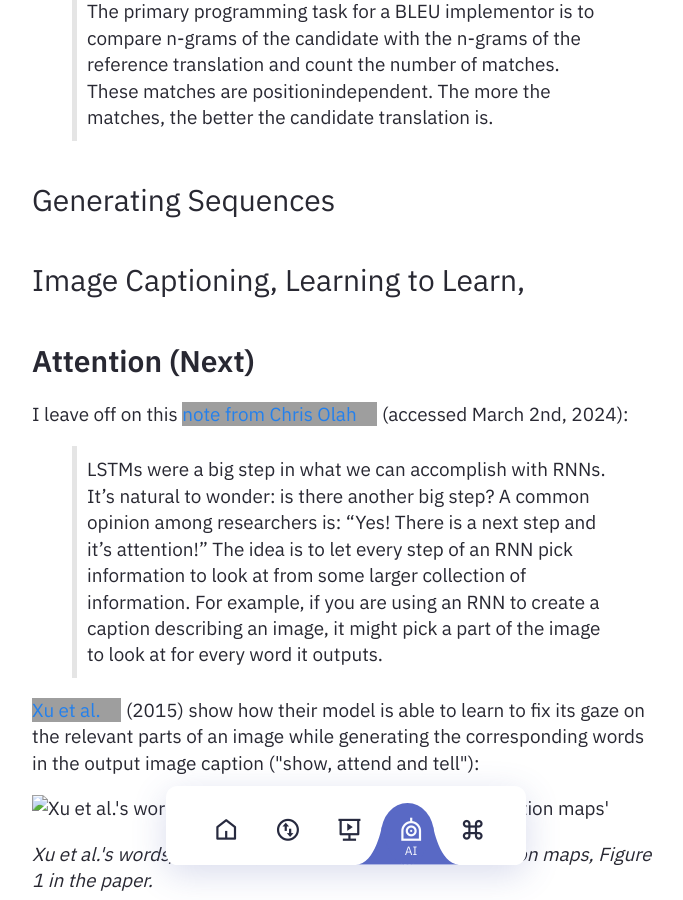
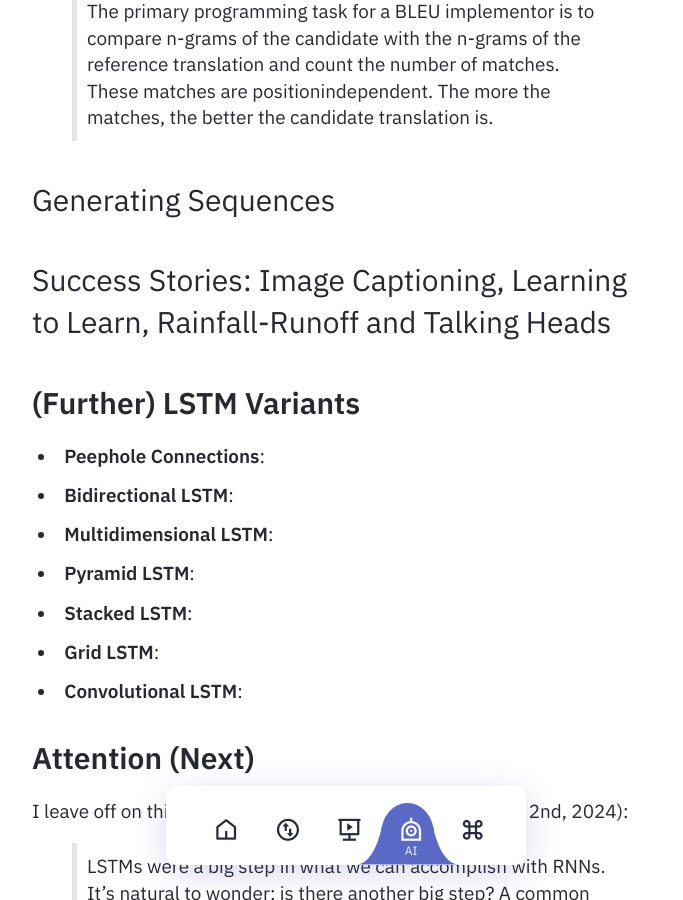
Before and after one commit to heseltime/heseltime.github.io, a Jekyll site: the page built from pages/rDai.md, in a window 1280 px wide and 900 px high, scrolled down 26628 px. Shown: the whole window, without its empty margins (294-977 px from the left). Built offline with Jekyll 4.4.1, drawn with Linux system fonts in a browser that asks for light colours; grey boxes are pictures that could not be loaded.

Commit message:
Mock remaining three sections for LSTM

```diff
--- a/pages/rDai.md
+++ b/pages/rDai.md
@@ -597,7 +597,17 @@ candidate translation is.
 
 ### Generating Sequences
 
-### Image Captioning, Learning to Learn,
+### Success Stories: Image Captioning, Learning to Learn, Rainfall-Runoff and Talking Heads
+
+## (Further) LSTM Variants
+
+* **Peephole Connections**:
+* **Bidirectional LSTM**:
+* **Multidimensional LSTM**:
+* **Pyramid LSTM**:
+* **Stacked LSTM**:
+* **Grid LSTM**:
+* **Convolutional LSTM**:
 
 ## **Attention** (Next)
 
```
